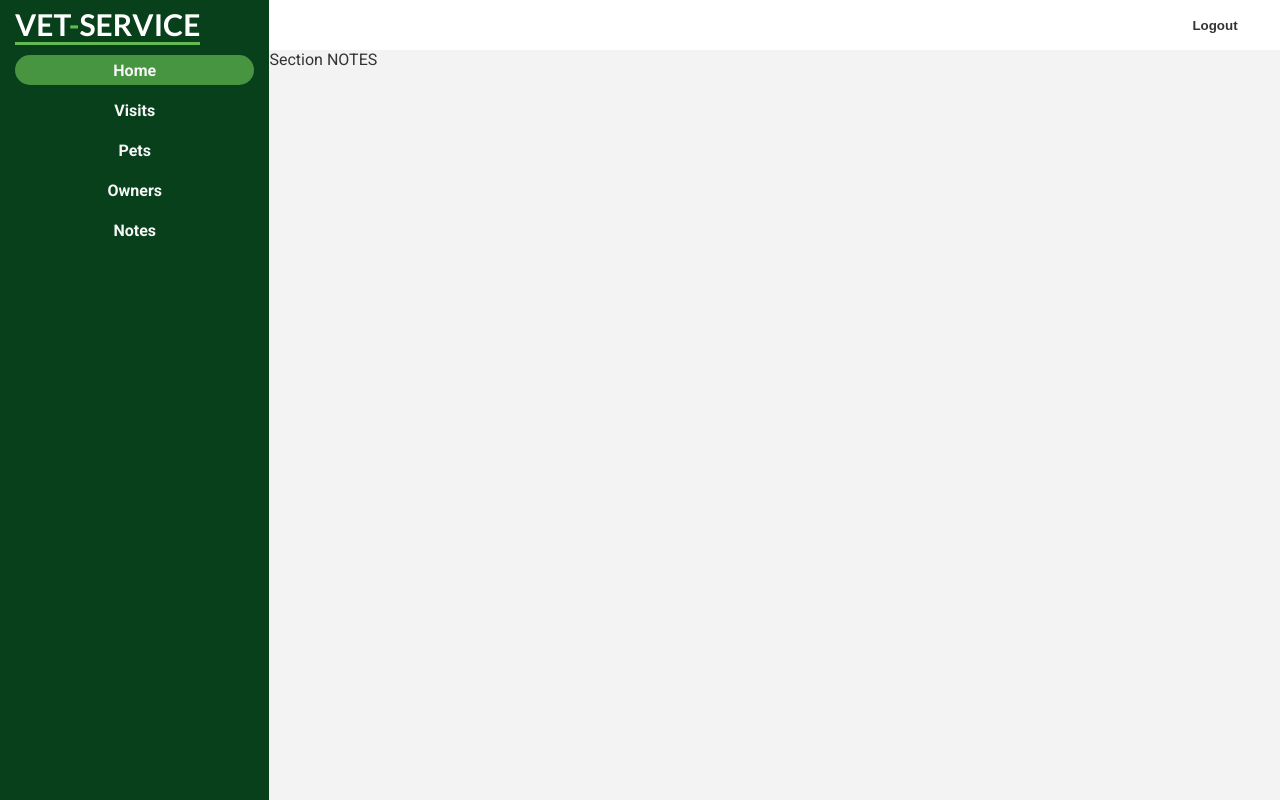
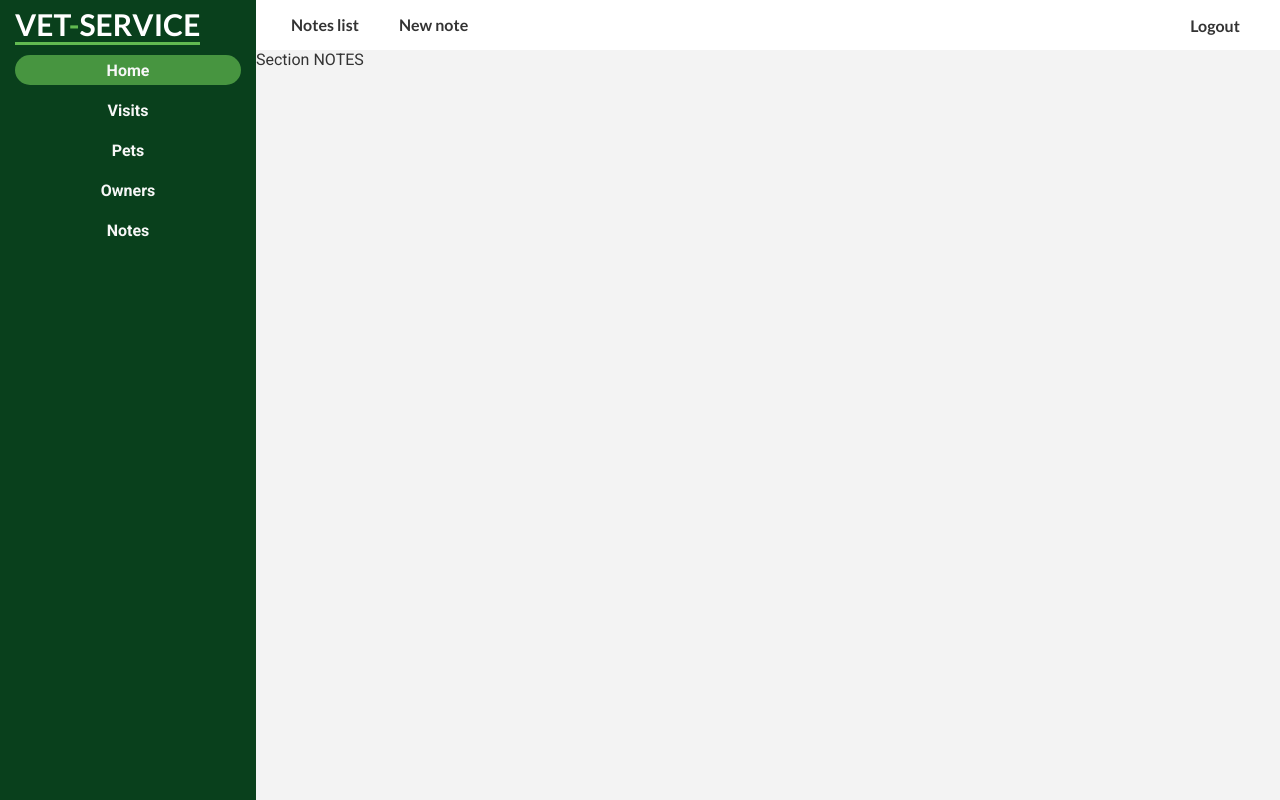
Before and after one commit to qve1t/vet-service-frontend, a React (Create React App) app: page /dashboard/notes in a window 1280 px wide. Built offline with nearby package versions, Linux system fonts and the light colour scheme.

Commit message:
refactored navbar components

```diff
--- a/src/components/Dashboard/MainArea/index.tsx
+++ b/src/components/Dashboard/MainArea/index.tsx
@@ -2,14 +2,22 @@ import { Switch, Route } from "react-router";
 import { DashboardMainAreaWrapper } from "./styledComponents";
 
 const Visits = () => <div>Section VISITs</div>;
+const VisitsNEW = () => <div>Section VISITs NEW</div>;
 const Pets = () => <div>Section PETS</div>;
+const PetsNEW = () => <div>Section PETS NEW</div>;
 const Owners = () => <div>Section OWNERS</div>;
+const OwnersNEW = () => <div>Section OWNERS NEW</div>;
 const Notes = () => <div>Section NOTES</div>;
+const NotesNEW = () => <div>Section NOTES NEW</div>;
 
 const DashboardMainArea = () => {
   return (
     <DashboardMainAreaWrapper>
       <Switch>
+        <Route path="/dashboard/visits/new" component={VisitsNEW} />
+        <Route path="/dashboard/pets/new" component={PetsNEW} />
+        <Route path="/dashboard/owners/new" component={OwnersNEW} />
+        <Route path="/dashboard/notes/new" component={NotesNEW} />
         <Route path="/dashboard/visits" component={Visits} />
         <Route path="/dashboard/pets" component={Pets} />
         <Route path="/dashboard/owners" component={Owners} />
--- /dev/null
+++ b/src/components/Dashboard/Navbar/LinksSections.tsx
@@ -0,0 +1,29 @@
+import { NavbarSectionLink, NavbarSectionWrapper } from "./styledComponents";
+
+export const VisitsSection = () => (
+  <NavbarSectionWrapper>
+    <NavbarSectionLink to="/dashboard/visits">Visits list</NavbarSectionLink>
+    <NavbarSectionLink to="/dashboard/visits/new">New visit</NavbarSectionLink>
+  </NavbarSectionWrapper>
+);
+
+export const PetsSection = () => (
+  <NavbarSectionWrapper>
+    <NavbarSectionLink to="/dashboard/pets">Pets list</NavbarSectionLink>
+    <NavbarSectionLink to="/dashboard/pets/new">New pet</NavbarSectionLink>
+  </NavbarSectionWrapper>
+);
+
+export const OwnersSection = () => (
+  <NavbarSectionWrapper>
+    <NavbarSectionLink to="/dashboard/owners">Owners list</NavbarSectionLink>
+    <NavbarSectionLink to="/dashboard/owners/new">New owner</NavbarSectionLink>
+  </NavbarSectionWrapper>
+);
+
+export const NotesSection = () => (
+  <NavbarSectionWrapper>
+    <NavbarSectionLink to="/dashboard/notes">Notes list</NavbarSectionLink>
+    <NavbarSectionLink to="/dashboard/notes/new">New note</NavbarSectionLink>
+  </NavbarSectionWrapper>
+);
--- a/src/components/Dashboard/Navbar/index.tsx
+++ b/src/components/Dashboard/Navbar/index.tsx
@@ -1,6 +1,17 @@
 import { useHistory } from "react-router";
+import { Switch, Route } from "react-router";
 import { logoutUserAPI } from "../../../api/auth";
-import { DashboardNavbarWrapper, LogoutButton } from "./styledComponents";
+import {
+  DashboardNavbarWrapper,
+  LogoutButton,
+  SectionSeparator,
+} from "./styledComponents";
+import {
+  OwnersSection,
+  PetsSection,
+  VisitsSection,
+  NotesSection,
+} from "./LinksSections";
 
 import { UseLoggedUserActions } from "../../../modules/LoggedUserModule";
 
@@ -23,6 +34,13 @@ const DashboardNavbar = () => {
 
   return (
     <DashboardNavbarWrapper>
+      <Switch>
+        <Route path="/dashboard/visits" component={VisitsSection} />
+        <Route path="/dashboard/pets" component={PetsSection} />
+        <Route path="/dashboard/owners" component={OwnersSection} />
+        <Route path="/dashboard/notes" component={NotesSection} />
+      </Switch>
+      <SectionSeparator />
       <LogoutButton onClick={() => logoutHandler()}>Logout</LogoutButton>
     </DashboardNavbarWrapper>
   );
--- a/src/components/Dashboard/Navbar/styledComponents.ts
+++ b/src/components/Dashboard/Navbar/styledComponents.ts
@@ -1,6 +1,9 @@
 import styled from "styled-components";
+import { Link } from "react-router-dom";
 import { transitions } from "../../../mainStyles/transitions";
 import { colors } from "../../../mainStyles/colors";
+import { typography } from "../../../mainStyles/typography";
+import { mediaQuery } from "../../../mainStyles/madiaQuery";
 
 export const DashboardNavbarWrapper = styled.section`
   grid-area: nav;
@@ -16,6 +19,8 @@ export const LogoutButton = styled.button`
   height: 30px;
   text-decoration: none;
   font-weight: 700;
+  font-family: "Lato", sans-serif;
+  font-size: ${typography.standard};
   align-items: center;
   justify-content: center;
   border-radius: 50px;
@@ -29,4 +34,48 @@ export const LogoutButton = styled.button`
     background-color: ${colors.errorRed};
     color: ${colors.fontSecondary};
   }
+
+  @media (max-width: ${mediaQuery.standard}) {
+    display: none;
+  }
 `;
+
+export const SectionSeparator = styled.div`
+  flex: 1;
+`;
+
+export const NavbarSectionWrapper = styled.div`
+  @media (max-width: ${mediaQuery.standard}) {
+    display: none;
+  }
+`;
+
+export const NavbarSectionLink = styled(Link)`
+  position: relative;
+  font-family: "Lato", sans-serif;
+  text-decoration: none;
+  font-weight: 700;
+  font-size: ${typography.standard};
+  color: ${colors.fontMain};
+  margin-left: 20px;
+  margin-right: 20px;
+
+  transition: ${transitions.standardTransition};
+  &:before {
+    content: "";
+    position: absolute;
+    width: 0;
+    left: 50%;
+    bottom: -8px;
+    height: 3px;
+    z-index: -1;
+    background: ${colors.themeGreen};
+    transition: ${transitions.standardTransition};
+  }
+  &:hover {
+    &:before {
+      width: 100%;
+      left: 0;
+    }
+  }
+`;
--- a/src/components/Dashboard/SidePanel/styledComponents.ts
+++ b/src/components/Dashboard/SidePanel/styledComponents.ts
@@ -2,6 +2,7 @@ import styled from "styled-components";
 import { Link } from "react-router-dom";
 import { colors } from "../../../mainStyles/colors";
 import { transitions } from "../../../mainStyles/transitions";
+import { mediaQuery } from "../../../mainStyles/madiaQuery";
 
 export const DashboardSidepanelWrapper = styled.section`
   grid-area: sidepanel;
@@ -10,6 +11,10 @@ export const DashboardSidepanelWrapper = styled.section`
   align-items: center;
   padding: 0 15px;
   background: ${colors.themeGreenDark};
+
+  @media (max-width: ${mediaQuery.standard}) {
+    display: none;
+  }
 `;
 
 export const LogoWrapper = styled.div`
--- a/src/components/Dashboard/styledComponents.ts
+++ b/src/components/Dashboard/styledComponents.ts
@@ -4,11 +4,11 @@ import { mediaQuery } from "../../mainStyles/madiaQuery";
 export const DashboardWrapper = styled.div`
   display: grid;
   height: 100vh;
-  grid-template-columns: minmax(215px, 0.8fr) 1fr 1fr 1fr;
+  grid-template-columns: minmax(220px, 0.25fr) 1fr;
   grid-template-rows: 50px 1fr;
   grid-template-areas:
-    "sidepanel nav nav nav"
-    "sidepanel main main main";
+    "sidepanel nav"
+    "sidepanel main";
 
   @media (max-width: ${mediaQuery.standard}) {
     grid-template-columns: 1fr;
--- /dev/null
+++ b/src/components/VerticalNavbar/HamburgerButton.tsx
@@ -0,0 +1,19 @@
+import { NavbarHamburger, NavbarHamburgerWrapper } from "./styledComponents";
+
+import Menu from "../../icons/menu.svg";
+import Cancel from "../../icons/cancel.svg";
+
+interface HamburgerMenuProps {
+  onClickFunction: () => void;
+  showMenu: boolean;
+}
+
+const HamburgetButton = ({ onClickFunction, showMenu }: HamburgerMenuProps) => {
+  return (
+    <NavbarHamburgerWrapper onClick={onClickFunction}>
+      <NavbarHamburger src={showMenu ? Cancel : Menu} />
+    </NavbarHamburgerWrapper>
+  );
+};
+
+export default HamburgetButton;
--- a/src/components/mainPage/Navbar/VerticalMenu/index.tsx
+++ b/src/components/VerticalNavbar/index.tsx
@@ -2,11 +2,17 @@ import { useEffect } from "react";
 
 import { VerticalMenuWrapper, VerticalMenuLink } from "./styledComponents";
 
+export interface VerticalMenuLinkInterface {
+  linkTo: string;
+  label: string;
+}
+
 interface VerticalMenuProps {
   showMenu: boolean;
+  links: VerticalMenuLinkInterface[];
 }
 
-const VerticalMenu = ({ showMenu }: VerticalMenuProps) => {
+const VerticalMenu = ({ showMenu, links }: VerticalMenuProps) => {
   useEffect(() => {
     if (showMenu) {
       document.body.style.overflow = "hidden";
@@ -17,8 +23,11 @@ const VerticalMenu = ({ showMenu }: VerticalMenuProps) => {
 
   return (
     <VerticalMenuWrapper showMenu={showMenu}>
-      <VerticalMenuLink to="/login">Login</VerticalMenuLink>
-      <VerticalMenuLink to="/register">Register</VerticalMenuLink>
+      {links.map((elem, index) => (
+        <VerticalMenuLink key={elem.label + index} to={elem.linkTo}>
+          {elem.label}
+        </VerticalMenuLink>
+      ))}
     </VerticalMenuWrapper>
   );
 };
--- a/src/components/mainPage/Navbar/VerticalMenu/styledComponents.ts
+++ b/src/components/VerticalNavbar/styledComponents.ts
@@ -1,9 +1,9 @@
 import styled, { css } from "styled-components";
 import { Link } from "react-router-dom";
-import { colors } from "../../../../mainStyles/colors";
-import { transitions } from "../../../../mainStyles/transitions";
-import { typography } from "../../../../mainStyles/typography";
-import { mediaQuery } from "../../../../mainStyles/madiaQuery";
+import { colors } from "../../mainStyles/colors";
+import { transitions } from "../../mainStyles/transitions";
+import { typography } from "../../mainStyles/typography";
+import { mediaQuery } from "../../mainStyles/madiaQuery";
 
 export const VerticalMenuWrapper = styled.nav<{ showMenu: boolean }>`
   position: fixed;
@@ -41,3 +41,16 @@ export const VerticalMenuLink = styled(Link)`
   margin: 20px 0;
   border-bottom: 1px solid ${colors.themeGreen};
 `;
+
+export const NavbarHamburgerWrapper = styled.div`
+  display: none;
+  margin-right: 15px;
+  @media (max-width: ${mediaQuery.standard}) {
+    display: block;
+  }
+`;
+
+export const NavbarHamburger = styled.img`
+  width: 30px;
+  height: 30px;
+`;
--- a/src/components/loginRegisterPage/Forms/styledComponents.ts
+++ b/src/components/loginRegisterPage/Forms/styledComponents.ts
@@ -12,7 +12,6 @@ export const FormBase = styled.form`
 
 export const FormError = styled.p`
   font-family: "Lato", sans-serif;
-  font-family: "Lato";
   font-size: ${typography.small};
   margin-bottom: 10px;
   color: ${colors.errorRed};
--- a/src/components/mainPage/Navbar/index.tsx
+++ b/src/components/mainPage/Navbar/index.tsx
@@ -1,17 +1,20 @@
 import { useState } from "react";
 
-import {
-  NavbarWrapper,
-  NavbarLink,
-  LinksWrapper,
-  NavbarHamburgerWrapper,
-  NavbarHamburger,
-} from "./styledComponents";
-import VerticalMenu from "./VerticalMenu";
+import { NavbarWrapper, NavbarLink, LinksWrapper } from "./styledComponents";
+import VerticalMenu, { VerticalMenuLinkInterface } from "../../VerticalNavbar";
 import { Logo } from "../../Logo";
+import HamburgetButton from "../../VerticalNavbar/HamburgerButton";
 
-import Menu from "../../../icons/menu.svg";
-import Cancel from "../../../icons/cancel.svg";
+const NAVBAR_LINKS: VerticalMenuLinkInterface[] = [
+  {
+    label: "Login",
+    linkTo: "/login",
+  },
+  {
+    label: "Register",
+    linkTo: "/register",
+  },
+];
 
 const Navbar = () => {
   const [showMenu, setShowMenu] = useState<boolean>(false);
@@ -28,11 +31,12 @@ const Navbar = () => {
           <NavbarLink to="/login">Login</NavbarLink>
           <NavbarLink to="/register">Register</NavbarLink>
         </LinksWrapper>
-        <NavbarHamburgerWrapper onClick={hamburgerMenuClick}>
-          <NavbarHamburger src={showMenu ? Cancel : Menu} />
-        </NavbarHamburgerWrapper>
+        <HamburgetButton
+          showMenu={showMenu}
+          onClickFunction={hamburgerMenuClick}
+        />
       </NavbarWrapper>
-      <VerticalMenu showMenu={showMenu} />
+      <VerticalMenu showMenu={showMenu} links={NAVBAR_LINKS} />
     </>
   );
 };
--- a/src/components/mainPage/Navbar/styledComponents.ts
+++ b/src/components/mainPage/Navbar/styledComponents.ts
@@ -52,16 +52,3 @@ export const NavbarLink = styled(Link)`
     }
   }
 `;
-
-export const NavbarHamburgerWrapper = styled.div`
-  display: none;
-  margin-right: 15px;
-  @media (max-width: ${mediaQuery.standard}) {
-    display: block;
-  }
-`;
-
-export const NavbarHamburger = styled.img`
-  width: 30px;
-  height: 30px;
-`;
```
